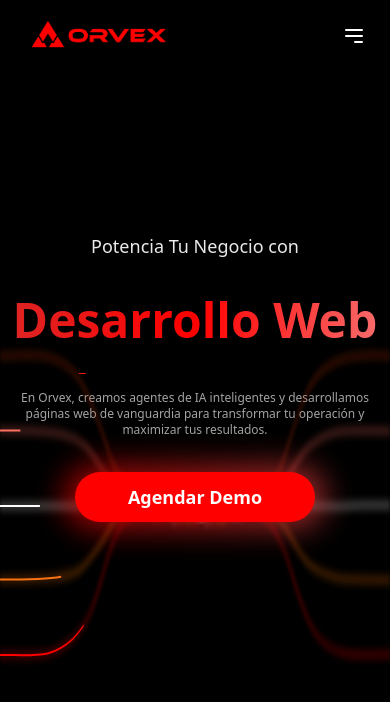
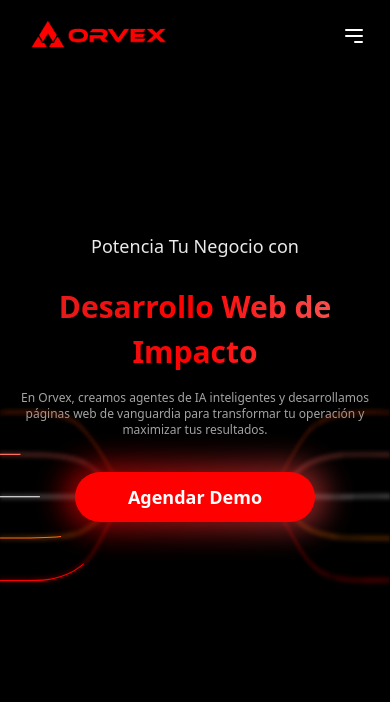
Before and after one commit to henryaf0519/jairoLanding, a React (Vite) app: page / in a window 390 px wide. Shown: the top 702 px of the page. Built offline with nearby package versions, Linux system fonts and the light colour scheme; the HTML template or start-up script is replaced by a standard one.

Commit message:
mobile title

```diff
--- a/src/components/titleAnimate.tsx
+++ b/src/components/titleAnimate.tsx
@@ -65,7 +65,7 @@ export const TitleAnimate = ({
       <p className="text-lg md:text-7xl font-normal pb-4 text-center bg-clip-text text-transparent bg-gradient-to-b from-neutral-100 to-neutral-300">
         {title || `Build with Aceternity UI`}
       </p>
-      <h1 className="h-[90px] text-5xl md:text-6xl leading-[1.5] md:leading-[1.5] font-extrabold text-center mt-2   relative z-20 bg-gradient-to-r from-red-600 via-[#ff0000] to-red-400 bg-clip-text text-transparent ">
+      <h1 className="h-[90px] text-3xl sm:text-4xl md:text-6xl leading-[1.5] md:leading-[1.5] font-extrabold text-center mt-2 relative z-20 bg-gradient-to-r from-red-600 via-[#ff0000] to-red-400 bg-clip-text text-transparent ">
         {currentText}
       </h1>
       <p className="text-xs md:text-xl font-normal text-center text-neutral-400 mt-4 max-w-lg mx-auto">
@@ -80,10 +80,9 @@ export const TitleAnimate = ({
       </div>
       <svg
         width="100%"
-        height="890"
         viewBox="0 0 1440 890"
         xmlns="http://www.w3.org/2000/svg"
-        className=" absolute -top-60  md:-top-40 w-full"
+         className="absolute w-full h-[500px] md:h-[890px] mt-[216px] sm:mt-0 -top-60 md:-top-40"
         preserveAspectRatio="none"
       >
         <motion.path
```
